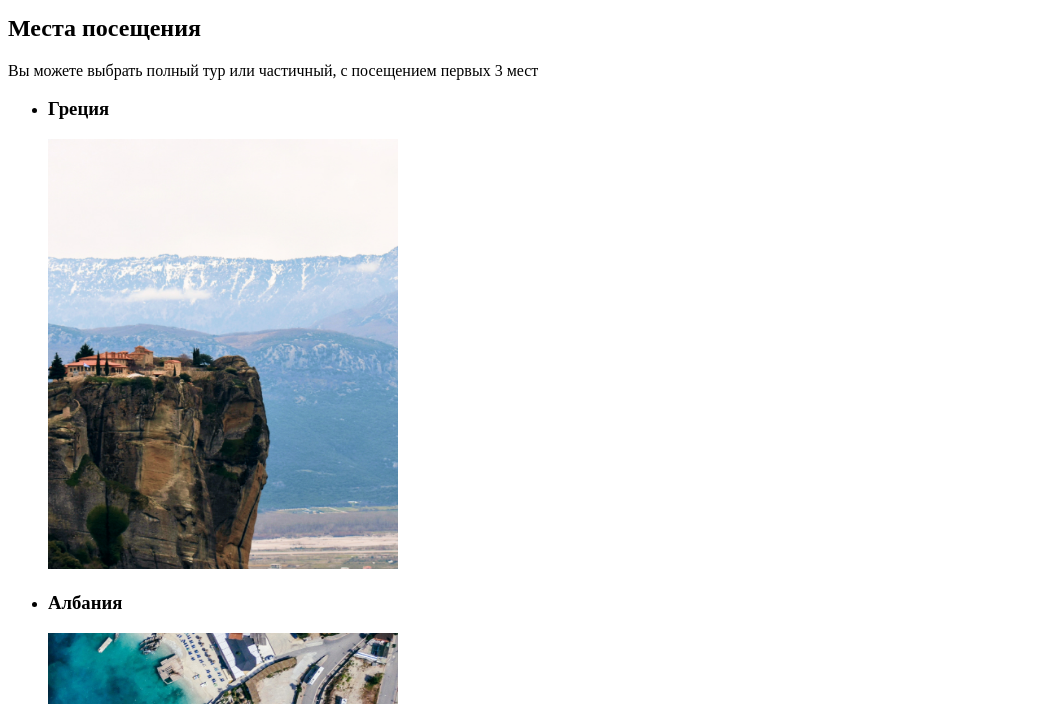
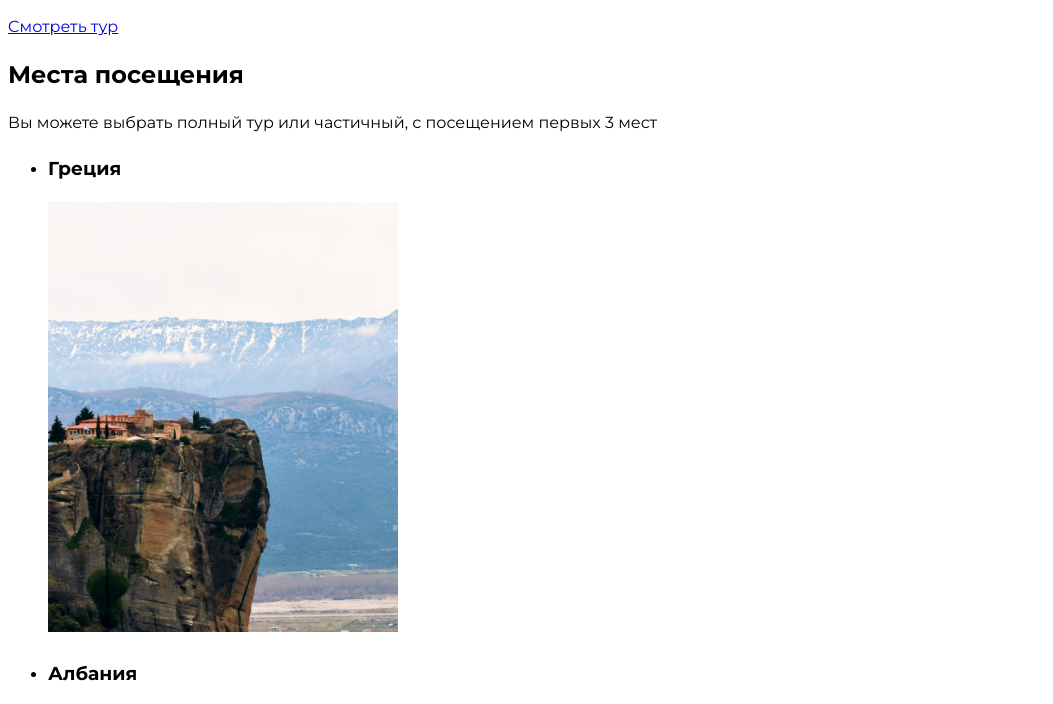
Before and after one commit to gsem73/landing, a website: page source/index.html in a window 1280 px wide. Shown: the part 257-961 px from the top of the page, without its empty margins (0-1053 px from the left). Drawn offline with Linux system fonts and the light colour scheme.

Commit message:
Подключение шрифтов

```diff
--- /dev/null
+++ b/source/css/fonts.css
@@ -0,0 +1,31 @@
+@font-face {
+  font-family: "Montserrat";
+  font-style: normal;
+  font-weight: 400;
+  font-display: swap;
+  src: local("Montserrat Regular"), url("../fonts/montserrat-v21-latin_cyrillic-regular.woff2") format("woff2"), url("../fonts/montserrat-v21-latin_cyrillic-regular.woff") format("woff");
+}
+
+@font-face {
+  font-family: "Montserrat";
+  font-style: normal;
+  font-weight: 500;
+  font-display: swap;
+  src: local("Montserrat Medium"), url("../fonts/montserrat-v21-latin_cyrillic-500.woff2") format("woff2"), url("../fonts/montserrat-v21-latin_cyrillic-500.woff") format("woff");
+}
+
+@font-face {
+  font-family: "Montserrat";
+  font-style: normal;
+  font-weight: 600;
+  font-display: swap;
+  src: local("Montserrat SemiBold"), url("../fonts/montserrat-v21-latin_cyrillic-600.woff2") format("woff2"), url("../fonts/montserrat-v21-latin_cyrillic-600.woff") format("woff");
+}
+
+@font-face {
+  font-family: "Montserrat";
+  font-style: normal;
+  font-weight: 700;
+  font-display: swap;
+  src: local("Montserrat Bold"), url("../fonts/montserrat-v21-latin_cyrillic-700.woff2") format("woff2"), url("../fonts/montserrat-v21-latin_cyrillic-700.woff") format("woff");
+}
--- /dev/null
+++ b/source/css/global.css
@@ -0,0 +1,13 @@
+*,
+*::before,
+*::after {
+  box-sizing: border-box;
+}
+
+html {
+  font-family: Montserrat;
+  font-style: normal;
+  font-weight: normal;
+  font-size: 16px;
+  line-height: 28px;
+}
--- /dev/null
+++ b/source/css/style.css
@@ -0,0 +1,2 @@
+@import "fonts.css";
+@import "global.css";
--- a/source/index.html
+++ b/source/index.html
@@ -4,6 +4,7 @@
   <meta charset="UTF-8">
   <meta name="viewport" content="width=device-width, initial-scale=1.0">
   <title>Путешествие по Европе</title>
+  <link rel="stylesheet" href="css/style.css">
 </head>
 <body>
   <header>
```
Also changed, not shown: source/fonts/montserrat-v21-latin_cyrillic-500.woff (added), source/fonts/montserrat-v21-latin_cyrillic-500.woff2 (added), source/fonts/montserrat-v21-latin_cyrillic-600.woff (added), source/fonts/montserrat-v21-latin_cyrillic-600.woff2 (added), source/fonts/montserrat-v21-latin_cyrillic-700.woff (added), source/fonts/montserrat-v21-latin_cyrillic-700.woff2 (added), source/fonts/montserrat-v21-latin_cyrillic-regular.woff (added), source/fonts/montserrat-v21-latin_cyrillic-regular.woff2 (added).
